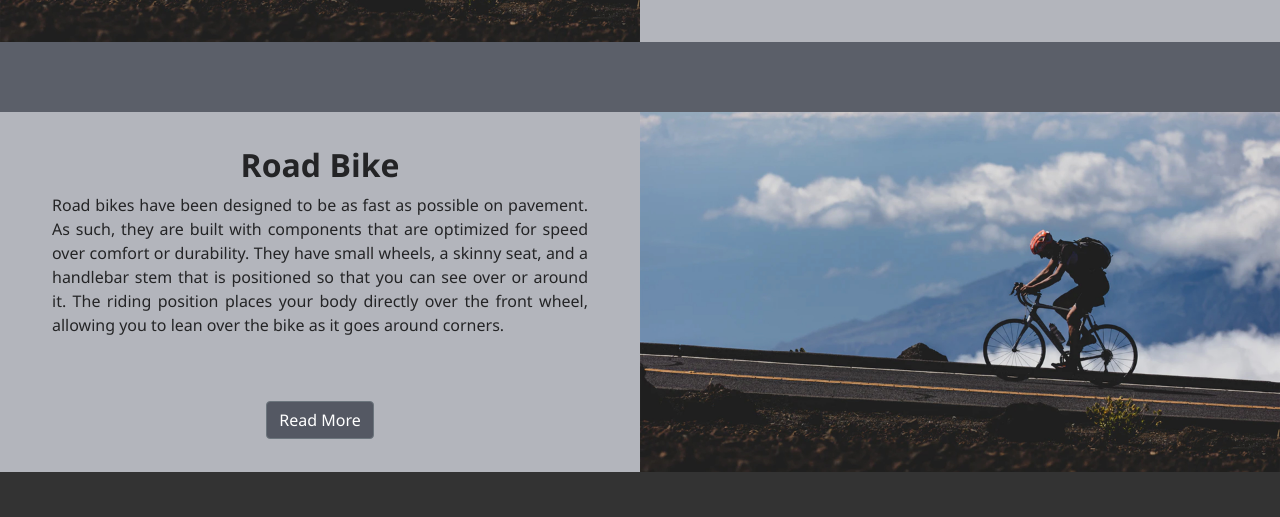
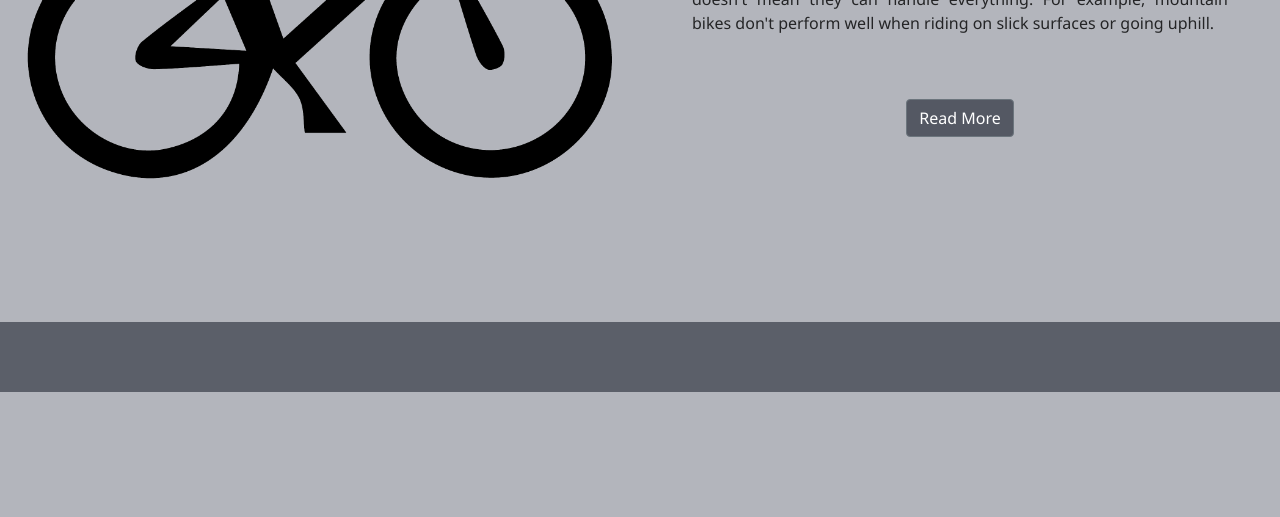
Before and after one commit to rickyganal07/bike101.me, a website: page maintenance.html in a window 1280 px wide. Shown: the part 655-1172 px from the top of the page. Drawn offline with nearby package versions, Linux system fonts and the light colour scheme.

Commit message:
Update maintenance.html

```diff
--- a/maintenance.html
+++ b/maintenance.html
@@ -65,7 +65,7 @@
 
 <div class="body-item row">
     <div class= "body-item-image col-sm-6">
-        <img src="img/home.jpg" class="img-fluid">
+        <img src="img/mountainbike.png" class="img-fluid icon">
     </div>
     <div class="body-item-text col-sm-6">
         <h2>Mountain Bike</h2>
@@ -100,7 +100,7 @@
     </div>
 
     <div class= "body-item-image-2 col-sm-6">
-        <img src="img/home.jpg" class="img-fluid">
+        <img src="img/roadbike.png" class="img-fluid icon">
     </div>
 </div>
 
```
